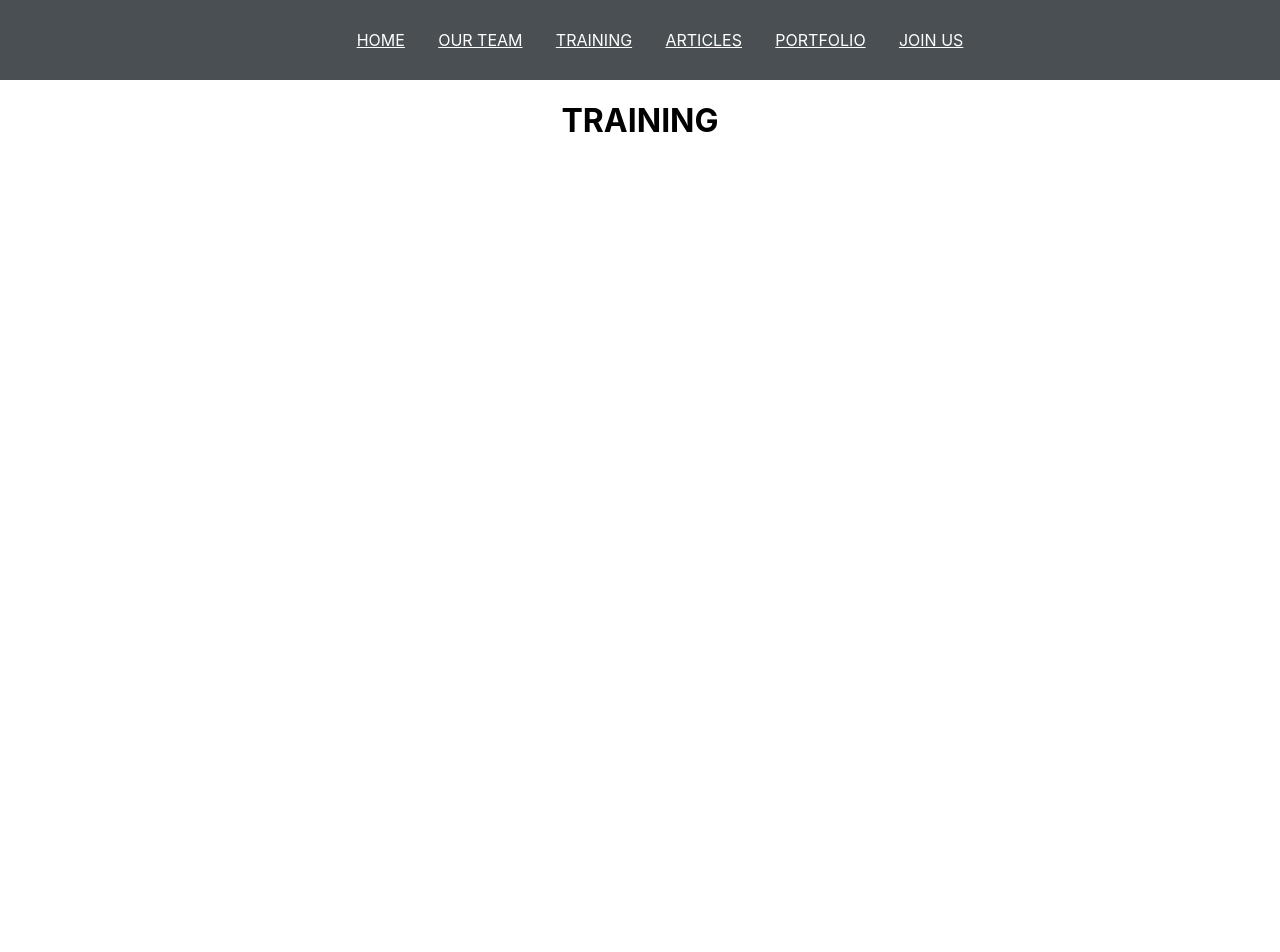
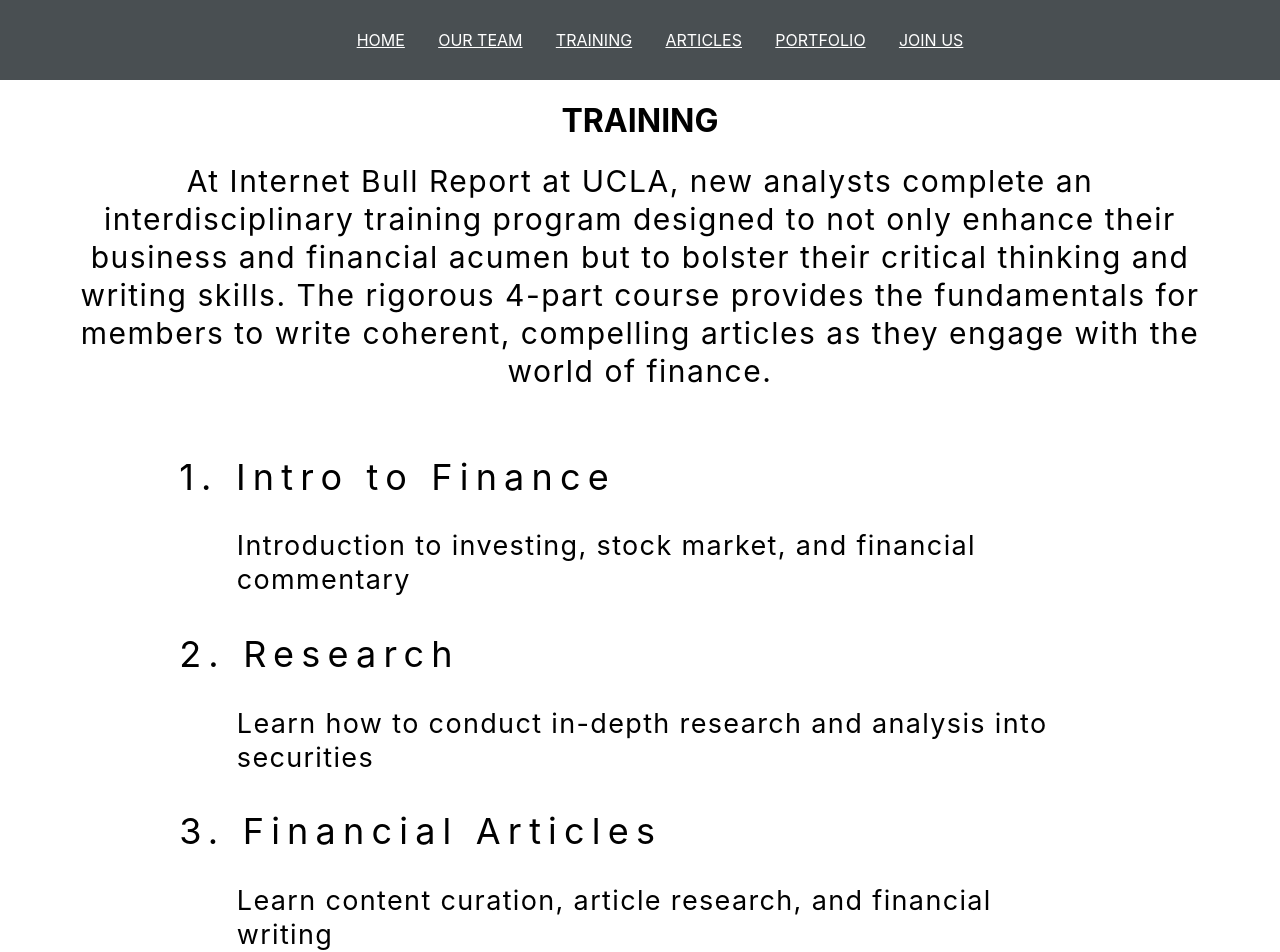
Before and after one commit to TechConnectedUCLA/ibr-frontend, a React (Create React App) app: page /training in a window 1280 px wide. Shown: the top 952 px of the page. Before the commit the page ends 800 px from the top, so only its background shows below. Built offline with nearby package versions, Linux system fonts and the light colour scheme.

Commit message:
Training page

```diff
--- a/src/Pages/Training.css
+++ b/src/Pages/Training.css
@@ -0,0 +1,72 @@
+.blurb {
+    max-width: 90%;
+    height: 253px;
+    margin-left: auto;
+    margin-right: auto;
+
+    letter-spacing: 1.5px;
+    font-size: 30px;
+    line-height: 38px;
+
+    text-align: center;
+    justify-content: center;
+    align-items: center;
+}
+
+.numeral {
+    text-align: left;
+
+    width: 550px;
+    height: 50px;
+    /* margin-left: 10%; */
+    padding-bottom: 2rem;
+
+    letter-spacing: 8px;
+    font-size: 40px;
+    line-height: 50px;
+}
+
+.content {
+    text-align: left;
+
+    width: 950px;
+    height: 91px;
+    /* margin-left: 15%; */
+    padding-bottom: 1.5rem;
+    padding-left: 4rem;
+
+    letter-spacing: 1.5px;
+    font-size: 30px;
+    line-height: 38px;
+}
+
+.content
+.numeral,
+.blurb {
+    color: #000000;
+    opacity: 1;
+}
+
+.center {
+    display: flex;
+    flex-direction: column;
+    align-items: center;
+}
+
+@font-face {
+    font-family: 'Lexend';
+    src: url('../Assets/Lexend-Regular.ttf');
+    font-style: normal;
+    font-weight: normal;
+}
+
+.container {
+    transform: scale(0.9);
+    display: flex;
+    flex-direction: column;
+    padding-left: 10%;
+}
+
+.powell-img {
+    padding-bottom: 5rem;
+}
--- a/src/Pages/Training.js
+++ b/src/Pages/Training.js
@@ -1,7 +1,35 @@
+import "./Training.css"
+
+import library from "../Assets/powellLibrary.png"
+
 function Training() {
   return (
     <div>
       <h1>TRAINING</h1>
+
+
+      <div class='center' class='blurb'>
+          At Internet Bull Report at UCLA, new analysts complete an interdisciplinary training program designed to not only enhance their business and financial acumen but to bolster their critical thinking and writing skills.
+          The rigorous 4-part course provides the fundamentals for members to write coherent, compelling articles as they engage with the world of finance.
+      </div>
+
+      <div class='container'>
+          <div class='numeral'>1. Intro to Finance</div>
+          <div class='content'>Introduction to investing, stock market, and financial commentary</div>
+
+          <div class='numeral'>2. Research</div>
+          <div class='content'>Learn how to conduct in-depth research and analysis into securities</div>
+
+          <div class='numeral'>3. Financial Articles</div>
+          <div class='content'>Learn content curation, article research, and financial writing</div>
+
+          <div class='numeral'>4. Publishing</div>
+          <div class='content'>Learn how to publish and promote your financial articles</div>
+      </div>
+
+      <img class="powell-img" src={library} alt="powell"></img>
+
+
     </div>
   );
 }
```
